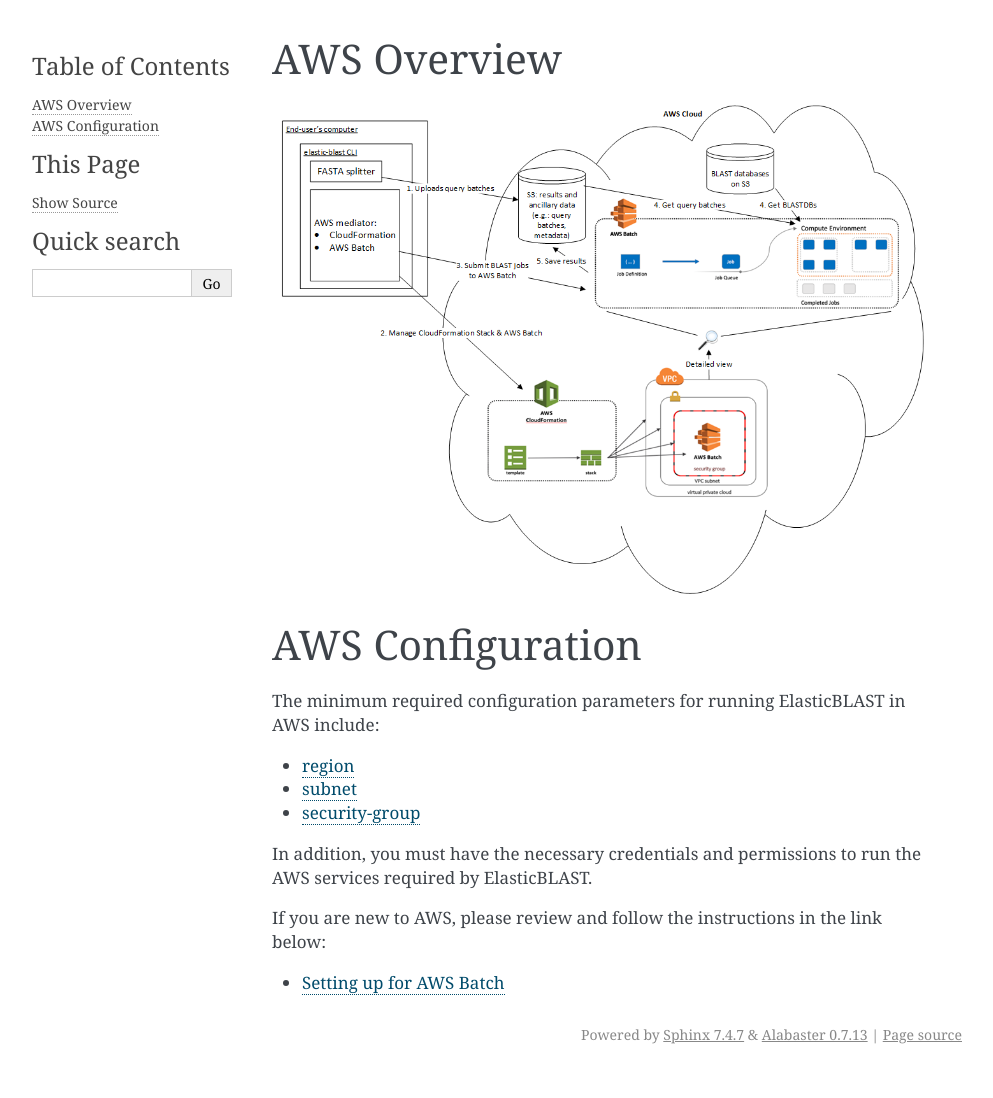
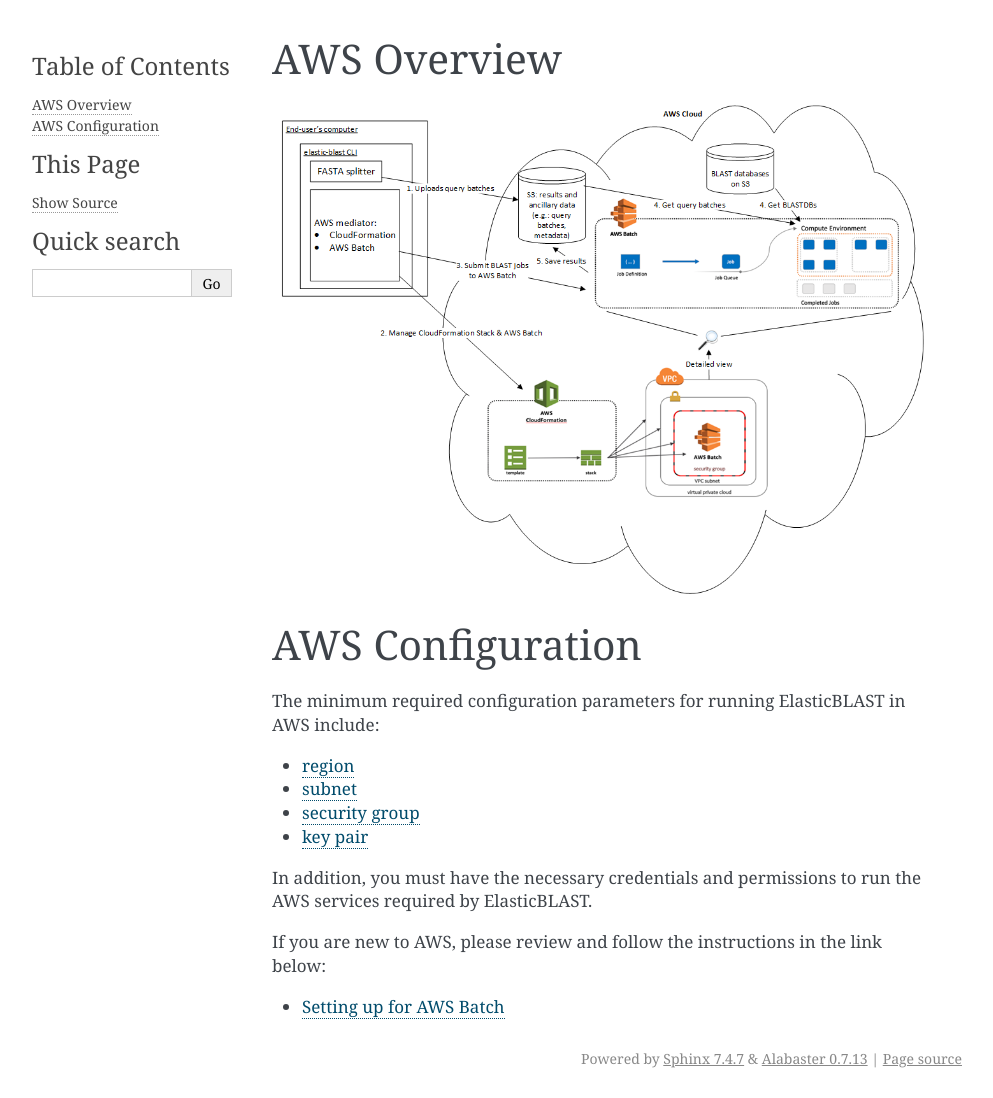
Before and after one commit to ncbi/elastic-blast-docs, a Sphinx documentation site: the page built from docs/source/aws.rst, in a window 1280 px wide. Shown: the whole page, without its empty margins (148-1141 px from the left). Built offline with Sphinx 7.4.7, drawn with Linux system fonts in a browser that asks for light colours; before the commit the page ends 1074 px from its top, so only the background shows below that.

Commit message:
Key pair required

```diff
--- a/docs/source/aws.rst
+++ b/docs/source/aws.rst
@@ -15,7 +15,8 @@
 
 * :ref:`region <elb_aws_region>`
 * :ref:`subnet <elb_aws_subnet>`
-* :ref:`security-group <elb_aws_security_group>`
+* :ref:`security group <elb_aws_security_group>`
+* :ref:`key pair <elb_aws_key_pair>`
 
 In addition, you must have the necessary credentials and permissions to run the AWS services required by ElasticBLAST.
 
```
